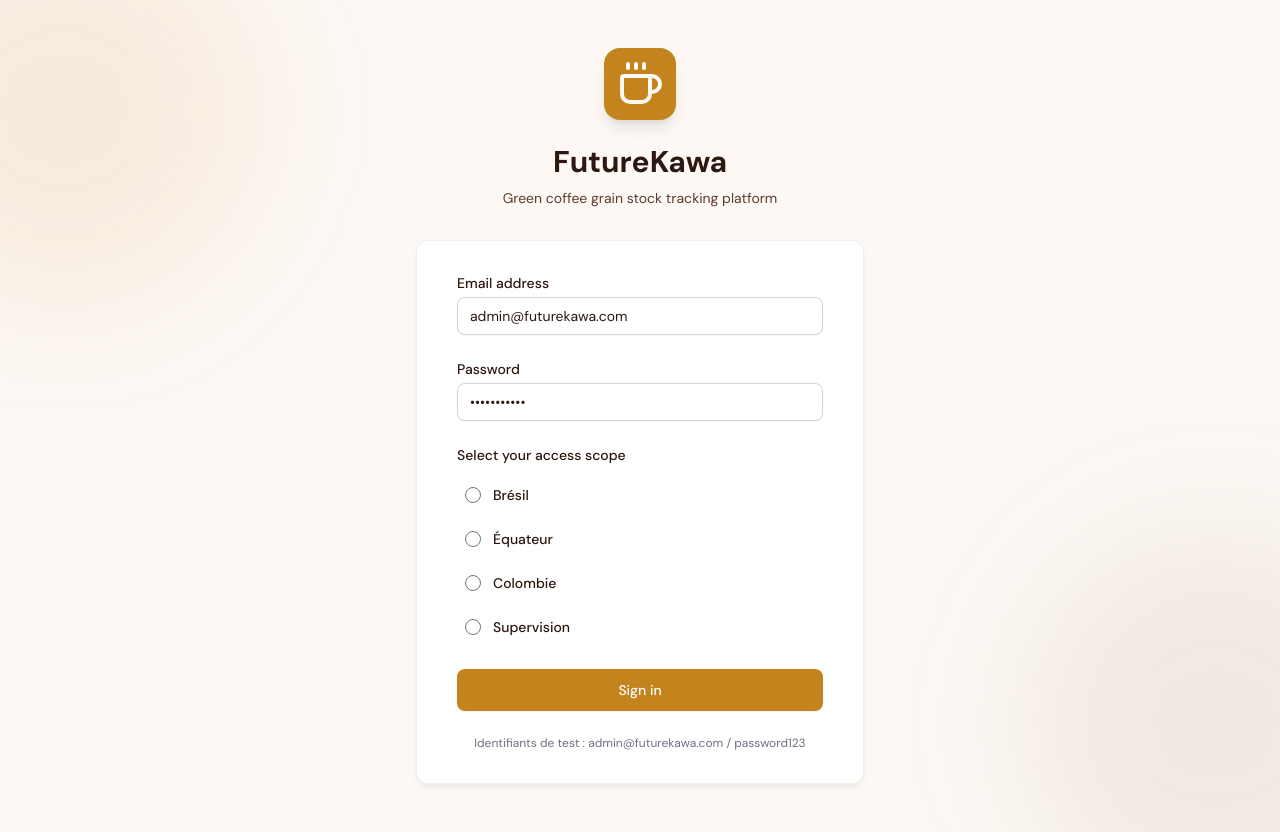
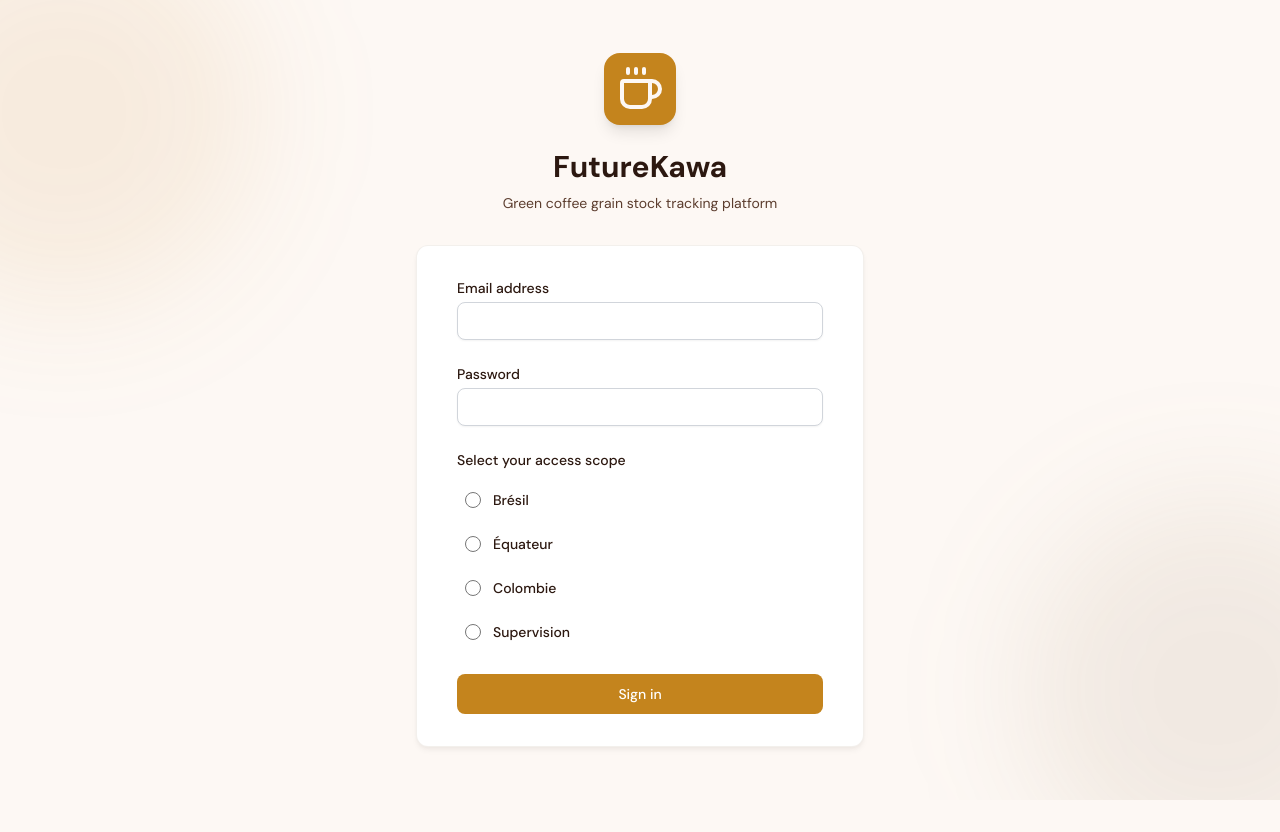
Before and after one commit to loanth/futureKawaFront, a React (Vite) app: page /login in a window 1280 px wide. After the commit the page ends 800 px from the top, so only its background shows below. Built offline with nearby package versions, Linux system fonts and the light colour scheme.

Commit message:
AjoutDesDroitsUtilisateurs

```diff
--- a/src/pages/Dashboard.tsx
+++ b/src/pages/Dashboard.tsx
@@ -254,8 +254,7 @@ export const Dashboard: React.FC = () => {
               <tbody className="text-sm">
                 {data?.summaryByCountry.map((row: any) =>
                 <tr
-                  key={row.pays.idPays}
-                  onClick={() => navigate(`/pays/${row.pays.idPays}`)}
+
                   className="border-b border-gray-50 hover:bg-cream-bg cursor-pointer transition-colors">
 
                     <td className="p-4 font-medium text-coffee-dark flex items-center">
--- a/src/pages/Login.tsx
+++ b/src/pages/Login.tsx
@@ -5,15 +5,16 @@ import { useAuth } from '../contexts/AuthContext';
 import { multiCountryApiService } from '../services/multi-country-api';
 import { COUNTRIES_CONFIG } from '../config/country-config';
 import { useTranslation } from 'react-i18next';
-import { api } from '../services/api';
 
 export const Login: React.FC = () => {
   const { t } = useTranslation();
-  const [email, setEmail] = useState('admin@futurekawa.com');
-  const [password, setPassword] = useState('password123');
+
+  const [email, setEmail] = useState('');
+  const [password, setPassword] = useState('');
   const [selectedCountry, setSelectedCountry] = useState('');
   const [error, setError] = useState('');
   const [isLoading, setIsLoading] = useState(false);
+
   const { login } = useAuth();
   const navigate = useNavigate();
 
@@ -27,48 +28,52 @@ export const Login: React.FC = () => {
     }
 
     setIsLoading(true);
+
     try {
-      // Initialiser le service multi-pays avec la configuration du pays sélectionné
       if (selectedCountry !== 'Supervision') {
-        const countryConfig = COUNTRIES_CONFIG.find(config => config.name === selectedCountry);
+        const countryConfig = COUNTRIES_CONFIG.find(
+          config => config.name === selectedCountry
+        );
+
         if (countryConfig) {
-          // Définir le pays actif et stocker la configuration
           multiCountryApiService.setCurrentCountry(countryConfig.code);
           localStorage.setItem('countryConfig', JSON.stringify(countryConfig));
 
-          // Appel API pour l'authentification
           const response = await multiCountryApiService.login(email, password);
 
           if (response.success && response.data) {
-            // Connexion réussie
             login(response.data.token, response.data.user, selectedCountry);
 
-            // Mapping des pays vers leurs IDs
-            const countryIds: { [key: string]: number } = {
+            const countryIds: Record<string, number> = {
               'Brésil': 1,
               'Équateur': 2,
               'Colombie': 3
             };
 
-            // Rediriger selon le choix
-            const countryId = countryIds[selectedCountry];
-            navigate(`/pays/${countryId}`);
+            navigate(`/pays/${countryIds[selectedCountry]}`);
           } else {
             setError(response.error || 'Erreur de connexion');
           }
         }
       } else {
-        // Mode supervision - connexion statique
-        const staticUser = {
-          nom: 'Admin',
-          prenom: 'Super',
-          mail: email,
-          role: 'supervision' as const
-        };
+        // Supervision → API Brésil
+        multiCountryApiService.setCurrentCountry('BR');
 
-        // Connexion directe sans API pour la supervision
-        login('static-token', staticUser, selectedCountry);
+        const response = await multiCountryApiService.login(email, password);
+
+        if (response.success && response.data) {
+          const user = response.data.user;
+
+          if (user.idPoste !== 3) {
+            setError('Accès supervision refusé');
+            return;
+          }
+
+          login(response.data.token, user, selectedCountry);
           navigate('/');
+        } else {
+          setError(response.error || 'Erreur de connexion');
+        }
       }
     } catch (err: any) {
       setError(err.message || t('login.loginError'));
@@ -79,9 +84,8 @@ export const Login: React.FC = () => {
 
   return (
     <div className="min-h-screen bg-cream-bg flex flex-col justify-center py-12 sm:px-6 lg:px-8 relative overflow-hidden">
-      {/* Decorative background elements */}
-      <div className="absolute top-[-10%] left-[-10%] w-96 h-96 bg-accent-primary/10 rounded-full blur-3xl"></div>
-      <div className="absolute bottom-[-10%] right-[-10%] w-96 h-96 bg-coffee-light/10 rounded-full blur-3xl"></div>
+      <div className="absolute top-[-10%] left-[-10%] w-96 h-96 bg-accent-primary/10 rounded-full blur-3xl" />
+      <div className="absolute bottom-[-10%] right-[-10%] w-96 h-96 bg-coffee-light/10 rounded-full blur-3xl" />
 
       <div className="sm:mx-auto sm:w-full sm:max-w-md relative z-10">
         <div className="flex justify-center">
@@ -89,9 +93,11 @@ export const Login: React.FC = () => {
             <Coffee className="w-12 h-12 text-cream-bg" />
           </div>
         </div>
+
         <h2 className="mt-6 text-center text-3xl font-extrabold text-coffee-dark">
           FutureKawa
         </h2>
+
         <p className="mt-2 text-center text-sm text-coffee-medium">
           {t('login.subtitle')}
         </p>
@@ -100,96 +106,80 @@ export const Login: React.FC = () => {
       <div className="mt-8 sm:mx-auto sm:w-full sm:max-w-md relative z-10">
         <div className="bg-white py-8 px-4 shadow-card sm:rounded-xl sm:px-10 border border-coffee-light/10">
           <form className="space-y-6" onSubmit={handleSubmit}>
-            {error &&
+            {error && (
               <div className="bg-status-danger/10 border border-status-danger/20 rounded-lg p-4 flex items-center text-status-danger">
                 <AlertCircle className="w-5 h-5 mr-2 flex-shrink-0" />
                 <span className="text-sm font-medium">{error}</span>
               </div>
-            }
+            )}
 
             <div>
-              <label
-                htmlFor="email"
-                className="block text-sm font-medium text-coffee-dark">
-
+              <label className="block text-sm font-medium text-coffee-dark">
                 {t('login.username')}
               </label>
-              <div className="mt-1">
               <input
-                  id="email"
-                  name="email"
                 type="email"
-                  autoComplete="email"
-                  required
                 value={email}
                 onChange={(e) => setEmail(e.target.value)}
-                  className="appearance-none block w-full px-3 py-2 border border-gray-300 rounded-lg shadow-sm placeholder-gray-400 focus:outline-none focus:ring-accent-primary focus:border-accent-primary sm:text-sm" />
-
-              </div>
+                required
+                className="mt-1 w-full px-3 py-2 border border-gray-300 rounded-lg shadow-sm focus:ring-accent-primary focus:border-accent-primary sm:text-sm"
+              />
             </div>
 
             <div>
-              <label
-                htmlFor="password"
-                className="block text-sm font-medium text-coffee-dark">
-
+              <label className="block text-sm font-medium text-coffee-dark">
                 {t('login.password')}
               </label>
-              <div className="mt-1">
               <input
-                  id="password"
-                  name="password"
                 type="password"
-                  autoComplete="current-password"
-                  required
                 value={password}
                 onChange={(e) => setPassword(e.target.value)}
-                  className="appearance-none block w-full px-3 py-2 border border-gray-300 rounded-lg shadow-sm placeholder-gray-400 focus:outline-none focus:ring-accent-primary focus:border-accent-primary sm:text-sm" />
-
-              </div>
+                required
+                className="mt-1 w-full px-3 py-2 border border-gray-300 rounded-lg shadow-sm focus:ring-accent-primary focus:border-accent-primary sm:text-sm"
+              />
             </div>
 
             <div>
               <label className="block text-sm font-medium text-coffee-dark mb-3">
                 {t('login.selectScope')}
               </label>
+
               <div className="space-y-2">
                 {['Brésil', 'Équateur', 'Colombie', 'Supervision'].map((country) => (
-                  <label key={country} className="flex items-center space-x-3 cursor-pointer hover:bg-gray-50 p-2 rounded-lg">
+                  <label
+                    key={country}
+                    className="flex items-center space-x-3 cursor-pointer hover:bg-gray-50 p-2 rounded-lg"
+                  >
                     <input
                       type="radio"
                       name="country"
                       value={country}
                       checked={selectedCountry === country}
                       onChange={(e) => setSelectedCountry(e.target.value)}
-                      className="w-4 h-4 text-accent-primary border-gray-300 focus:ring-accent-primary"
+                      className="w-4 h-4 text-accent-primary"
                     />
-                    <span className="text-sm text-coffee-dark font-medium">{country}</span>
+                    <span className="text-sm text-coffee-dark font-medium">
+                      {country}
+                    </span>
                   </label>
                 ))}
               </div>
             </div>
 
-            <div>
             <button
               type="submit"
               disabled={isLoading}
-                className="w-full flex justify-center py-2.5 px-4 border border-transparent rounded-lg shadow-sm text-sm font-medium text-white bg-accent-primary hover:bg-accent-primary/90 focus:outline-none focus:ring-2 focus:ring-offset-2 focus:ring-accent-primary disabled:opacity-70 transition-colors">
-
+              className="w-full flex justify-center py-2.5 px-4 rounded-lg text-sm font-medium text-white bg-accent-primary hover:bg-accent-primary/90 disabled:opacity-70"
+            >
               {isLoading ? (
                 <Loader2 className="w-5 h-5 animate-spin" />
               ) : (
                 t('login.loginButton')
               )}
             </button>
-            </div>
           </form>
-
-          <div className="mt-6 text-center text-xs text-gray-500">
-            <p>Identifiants de test : admin@futurekawa.com / password123</p>
         </div>
       </div>
     </div>
-    </div>);
-
+  );
 };
```
Lines whose indentation alone changed are shown as unchanged.
